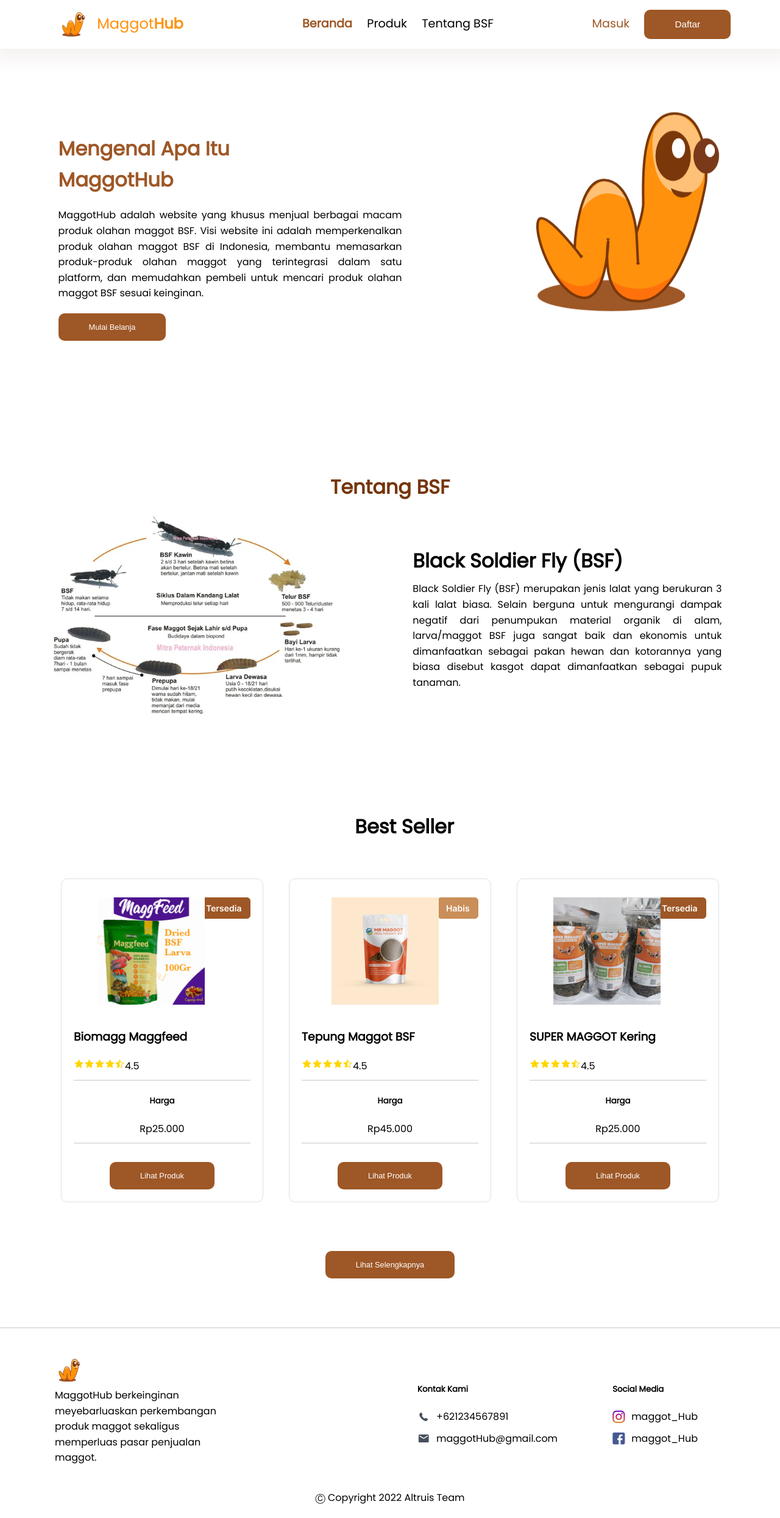
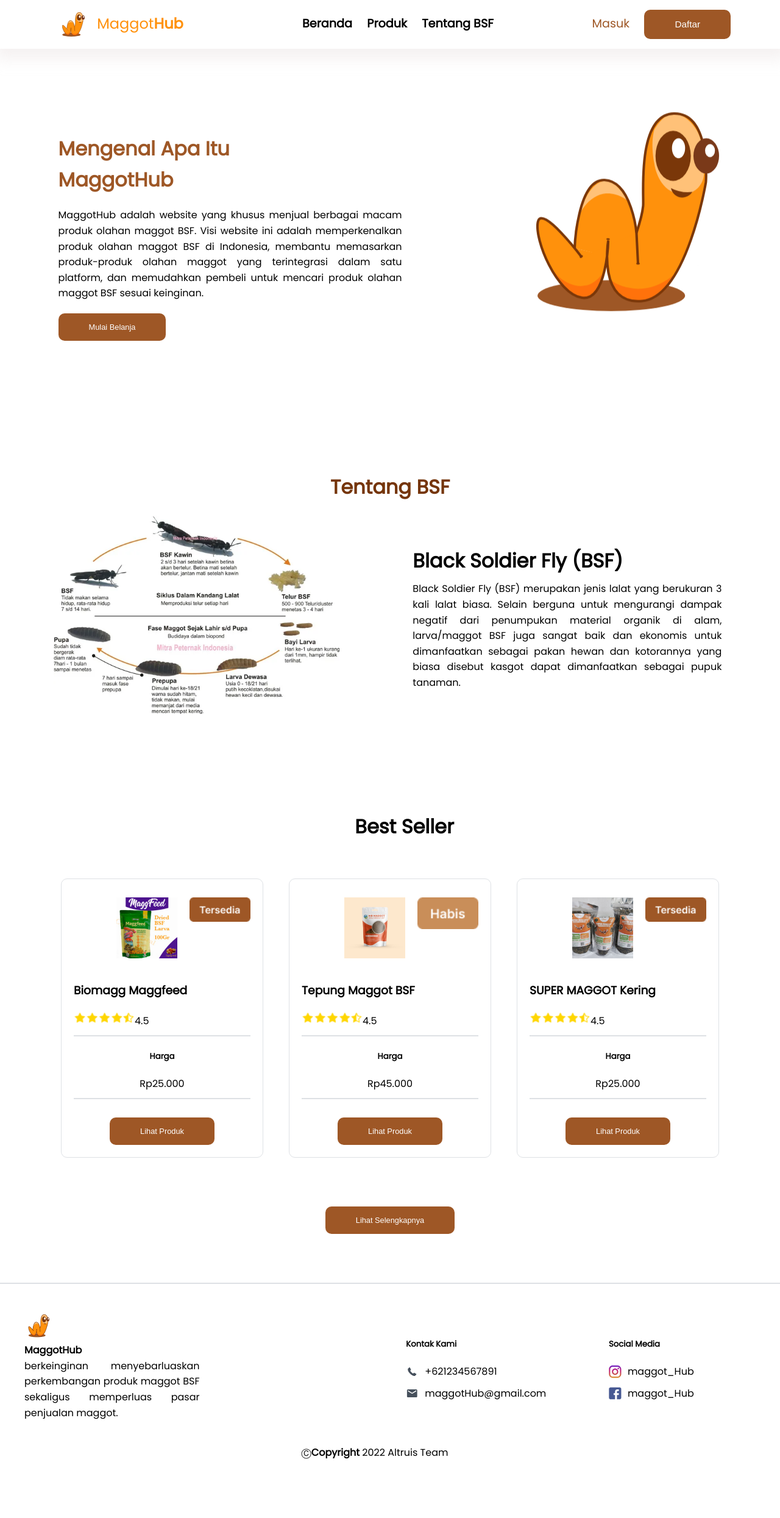
Before and after one commit to alfinabalqis/pt1-maggothub, a PHP site: page / in a window 1280 px wide. Shown: the whole page at 61% size. After the commit the page ends 2393 px from the top, so only its background shows below. Run offline with PHP 8.4, Linux system fonts and the light colour scheme; some libraries are stand-ins or nearby versions.

Commit message:
HomePage-Fix Nav Menu Selector Color

```diff
--- a/assets/css/style.css
+++ b/assets/css/style.css
@@ -299,7 +299,7 @@ button:hover {
 /* ===== Produk =====*/
 
 .fix-img img {
-  width: auto;
+  width: 100px;
 }
 .container {
   padding: 50px;
@@ -365,6 +365,7 @@ hr{
   margin: 10px 0px;
 }
 
+/*Footer*/
 .contact h2 {
   padding-top: 50px;
   margin: auto;
@@ -375,7 +376,13 @@ hr{
 }
 
 footer .container{
+  padding-left: 0;
   padding-bottom: 20px;
+}
+
+.footer-desc{
+  max-width: 25%;
+  text-align: justify;
 }
 
 .footer-list{
@@ -777,6 +784,13 @@ input#quantity{
   .section .fotosamping {
     max-width: 0%;
   }
+  .footer-desc{
+    display: none;
+  }
+
+  .footer-list{
+    width: 100%;
+  }
 }
 
 @media screen and (min-width: 1100px) {
--- a/index.html
+++ b/index.html
@@ -18,9 +18,9 @@
             </div>
 			<div class="nav__menu" id="nav-menu">
 				<ul class="nav__list">
-					<a href="index.html" class="nav__link active"><li class="nav__item"><strong>Beranda</strong></li></a>
-					<a href="produk.html" class="nav__link"><li class="nav__item">Produk</li></a>
-					<a href="#tentang-bsf" class="nav__link"><li class="nav__item">Tentang BSF</li></a>
+					<a href="#home" class="nav__link active"><li class="nav__item"><strong>Beranda</strong></li></a>
+					<a href="produk.html" class="nav__link"><li class="nav__item"><strong>Produk</strong></li></a>
+					<a href="index.html#tentang-bsf" class="nav__link"><li class="nav__item"><strong>Tentang BSF</strong></li></a>
 				</ul>
 			</div>
             <div class="nav__menu" id="nav-menu">
@@ -41,7 +41,7 @@
 	</header>
 
     <!--Home-->
-	<section class="home section">
+	<section class="home section" id="home">
 		<div class="home__container isi">
             <div class="home__desc judul">
                 <h2 class="home__subtitle">Mengenal Apa Itu <br> MaggotHub</h2>
@@ -186,9 +186,9 @@
     <footer class="section-footer">
         <div class="container">
             <div class="row">
-                <div style="max-width: 25%">
+                <div class="footer-desc">
                     <img src="assets/images/logo.png" alt="">
-                    <p>MaggotHub berkeinginan meyebarluaskan perkembangan produk maggot sekaligus memperluas pasar penjualan maggot.</p>
+                    <p><b>MaggotHub</b><br>berkeinginan menyebarluaskan perkembangan produk maggot BSF sekaligus memperluas pasar penjualan maggot.</p>
                 </div>
                 <div class="footer-list" style="display: flex;">
                     <div>
@@ -207,7 +207,7 @@
                     </div>
                 </div>
             </div>
-            <p class="copyright">&#x24B8; Copyright 2022 Altruis Team</p>
+            <p class="copyright">&#x24B8;<b>Copyright</b> 2022 Altruis Team</p>
         </div>
     </footer>
 
```
Also changed, not shown: detail-produk.html (+6 -6 lines), produk.html (+6 -7 lines).
